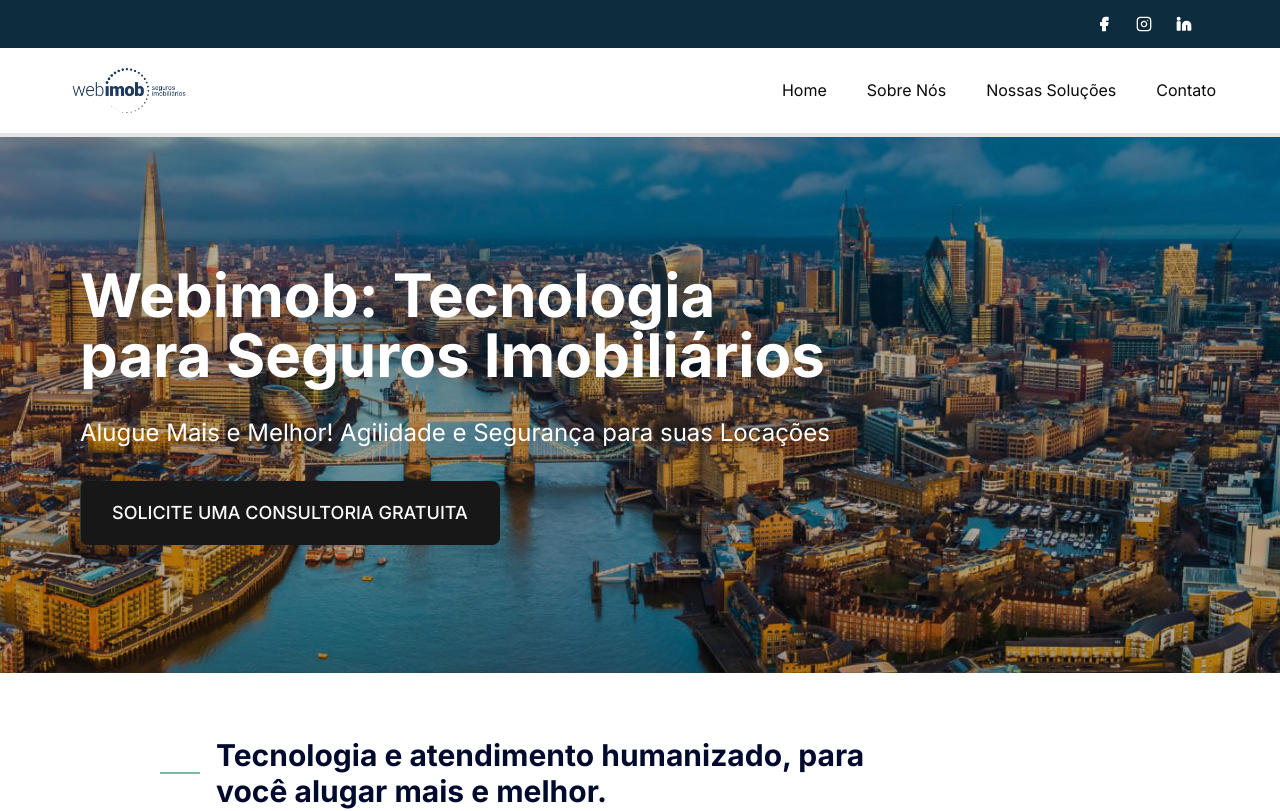
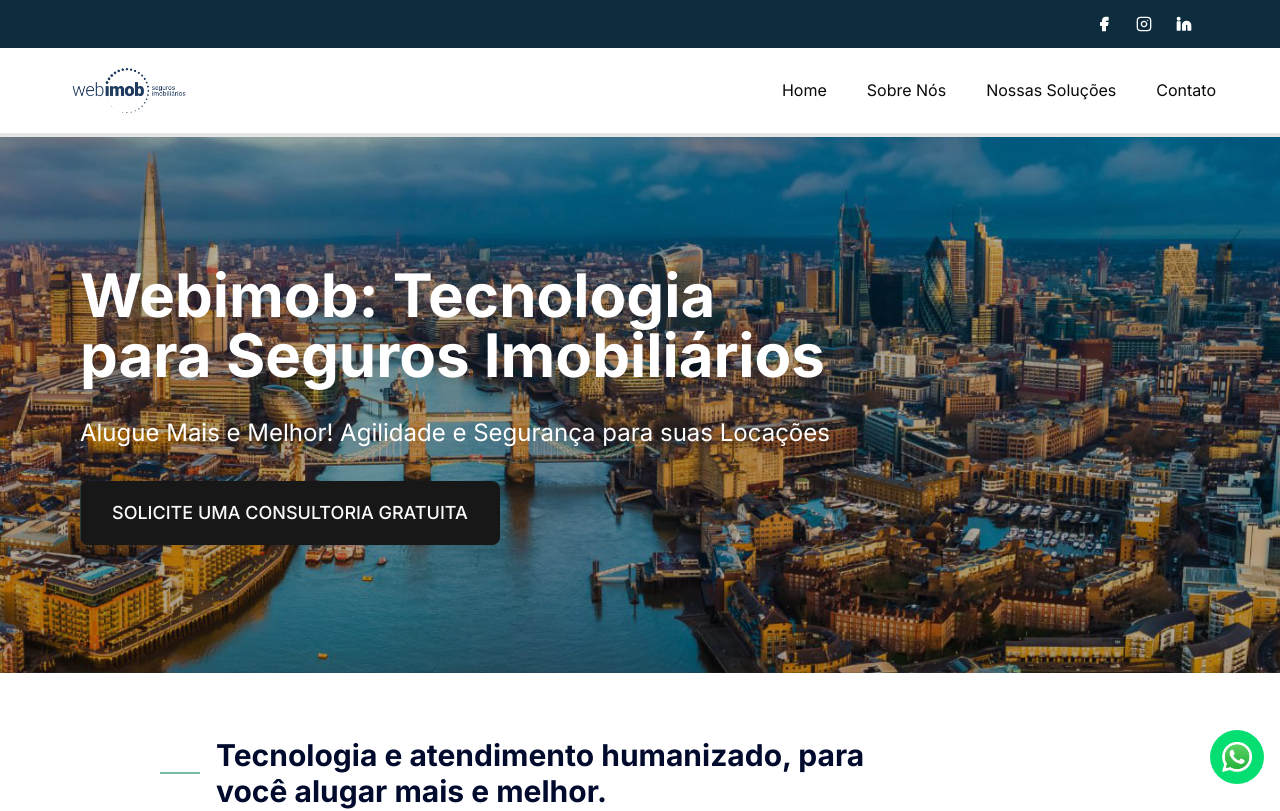
Before and after one commit to WebimobSeguros/WebimobLandingPage, a Next.js app in the folder my-app/: page / in a window 1280 px wide. Shown: the top 811 px of the page. Built offline with nearby package versions, Linux system fonts and the light colour scheme.

Commit message:
Integração whatsapp

```diff
--- a/my-app/app/layout.tsx
+++ b/my-app/app/layout.tsx
@@ -1,42 +1,44 @@
 // Next
-import type { Metadata } from "next"
-import { Geist, Geist_Mono, Inter } from "next/font/google"
+import type { Metadata } from 'next';
+import { Inter } from 'next/font/google';
 // CSS
-import "./globals.css"
+import './globals.css';
 // Components
-import { Header } from "./components/Layout/Header"
-import { Footer } from "./components/Layout/Footer"
-
-const geistSans = Geist({
-  variable: "--font-geist-sans",
-  subsets: ["latin"],
-})
-
-const geistMono = Geist_Mono({
-  variable: "--font-geist-mono",
-  subsets: ["latin"],
-})
+import { Header } from './components/Layout/Header';
+import { Footer } from './components/Layout/Footer';
+import Link from 'next/link';
+import Image from 'next/image';
 
 const inter = Inter({
-  subsets: ["latin"],
-})
+  subsets: ['latin'],
+});
 
 export const metadata: Metadata = {
-  title: "Webimob",
-  description: "Corretora de Seguros Imobiliários",
-}
+  title: 'Webimob',
+  description: 'Corretora de Seguros Imobiliários',
+};
 
 type Props = {
-  children: React.ReactNode
-}
+  children: React.ReactNode;
+};
 
 export default function RootLayout({ children }: Props) {
   return (
-    <html lang="pt-br">
+    <html lang='pt-br'>
       <body className={`${inter.className} antialiased`}>
-        <Header/>
+        <Header />
         {children}
-        <Footer/>
+        <Footer />
+        <Link target='blank' href='https://api.whatsapp.com/send?phone=5531983323971&text=Olá!%20Tudo%20bem%3F%0A%0AA%20Webimob%20despertou%20meu%20interesse!' className='fixed bottom-0 right-0 p-4 w-fit'>
+          <div className='bg-green-400 rounded-4xl p-3'>
+          <Image
+            src='/Images/whatsapp-logo-1.png'
+            alt='Webimob Favicon'
+            width={30}
+            height={30}
+          />
+          </div>
+        </Link>
       </body>
     </html>
   );
```
Also changed, not shown: my-app/public/Images/whatsapp-logo-1.png (added).
